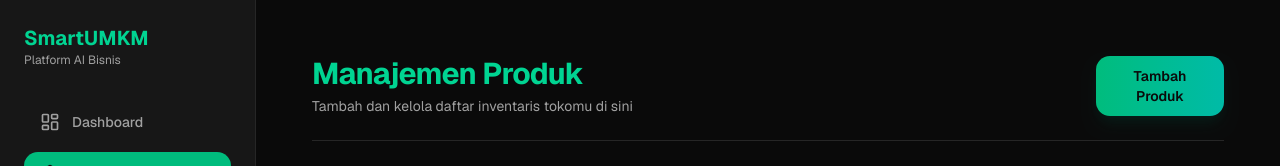
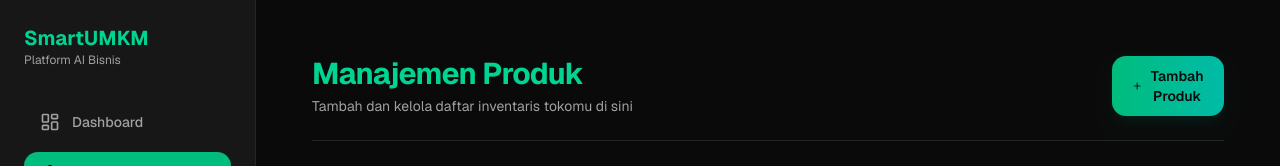
Before and after one commit to emil-prayoga/smart-umkm, a Next.js app: page /products in a window 1280 px wide. Shown: the top 166 px of the page. Built offline with nearby package versions, Linux system fonts and the light colour scheme; no server answers; the database is empty.

Commit message:
update button width 7

```diff
--- a/app/analytics/page.tsx
+++ b/app/analytics/page.tsx
@@ -128,7 +128,7 @@
           <button
             onClick={handleGetAiInsight}
             disabled={aiLoading || loading}
-            className="w-32 flex items-center gap-2 bg-linear-to-r from-emerald-500 to-teal-500 text-neutral-950 font-semibold px-5 py-2.5 rounded-xl text-sm hover:opacity-90 transition-all disabled:opacity-50 shadow-lg shadow-emerald-950/40 cursor-pointer"
+            className="w-28 flex items-center gap-2 bg-linear-to-r from-emerald-500 to-teal-500 text-neutral-950 font-semibold px-5 py-2.5 rounded-xl text-sm hover:opacity-90 transition-all disabled:opacity-50 shadow-lg shadow-emerald-950/40 cursor-pointer"
           >
             {aiLoading ? (
               <RefreshCw className="w-4 h-4 animate-spin" />
--- a/app/finance/page.tsx
+++ b/app/finance/page.tsx
@@ -120,7 +120,7 @@
           {/* TOMBOL PEMICU MODAL */}
           <button
             onClick={() => setIsModalOpen(true)}
-            className="w-32 flex items-center justify-center gap-2 bg-emerald-500 hover:bg-emerald-400 text-neutral-950 font-bold px-5 py-2.5 rounded-xl transition-all shadow-lg shadow-emerald-500/10 cursor-pointer text-sm"
+            className="w-28 flex items-center justify-center gap-2 bg-emerald-500 hover:bg-emerald-400 text-neutral-950 font-bold px-5 py-2.5 rounded-xl transition-all shadow-lg shadow-emerald-500/10 cursor-pointer text-sm"
           >
             <Plus className="w-5 h-5" /> Catat Transaksi
           </button>
--- a/app/products/page.tsx
+++ b/app/products/page.tsx
@@ -143,9 +143,9 @@
         </div>
          <button
           onClick={() => setIsOpen(true)}
-          className="w-32 flex items-center gap-2 bg-linear-to-r from-emerald-500 to-teal-500 text-neutral-950 font-semibold px-5 py-2.5 rounded-xl text-sm hover:opacity-90 transition-all disabled:opacity-50 shadow-lg shadow-emerald-950/40"
+          className="w-28 text-center flex items-center gap-2 bg-linear-to-r from-emerald-500 to-teal-500 text-neutral-950 font-semibold px-5 py-2.5 rounded-xl text-sm hover:opacity-90 transition-all disabled:opacity-50 shadow-lg shadow-emerald-950/40"
         >
-          Tambah Produk
+          <Plus className="w-5 h-5" /> Tambah Produk
         </button>
       </div>
 
```
